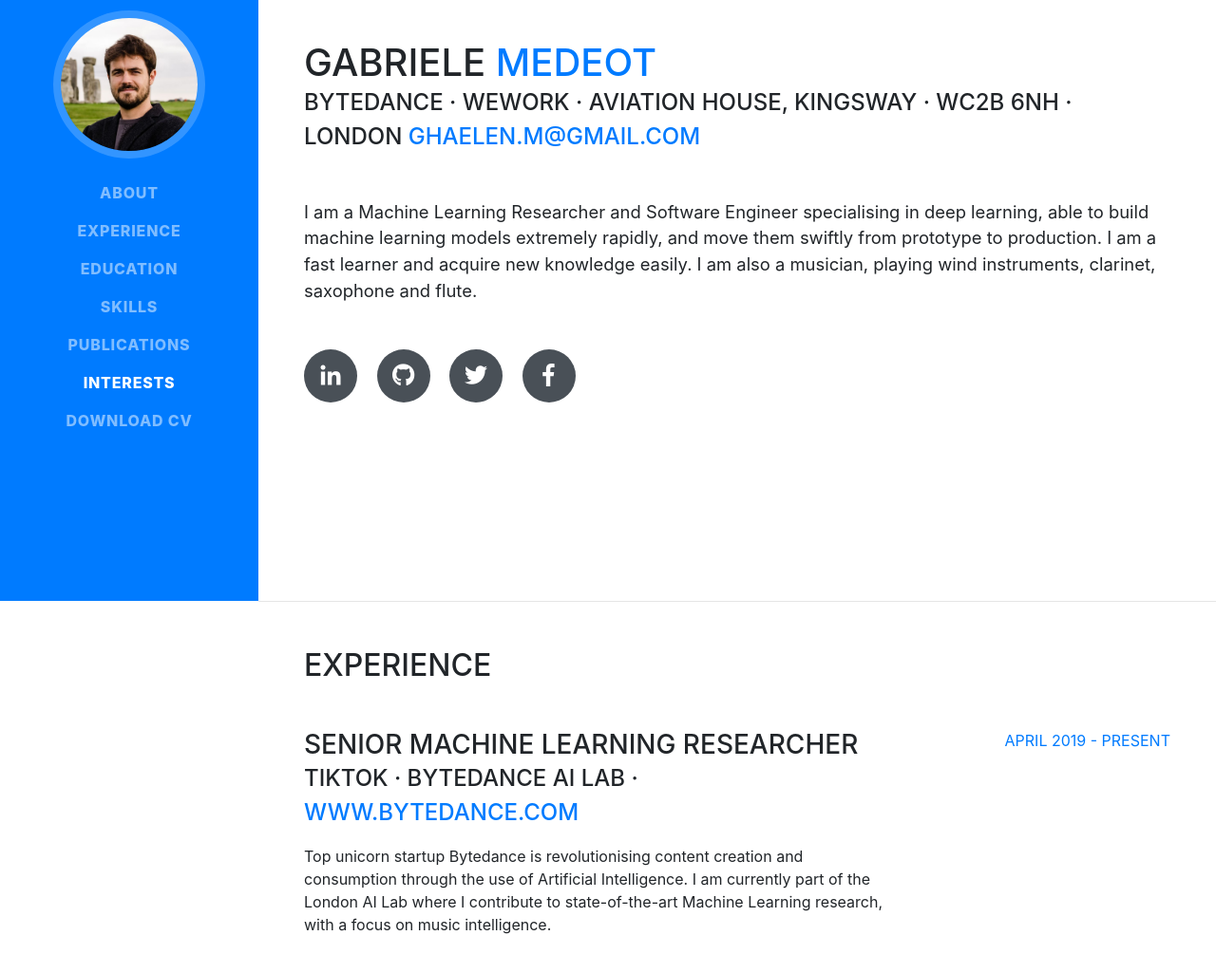
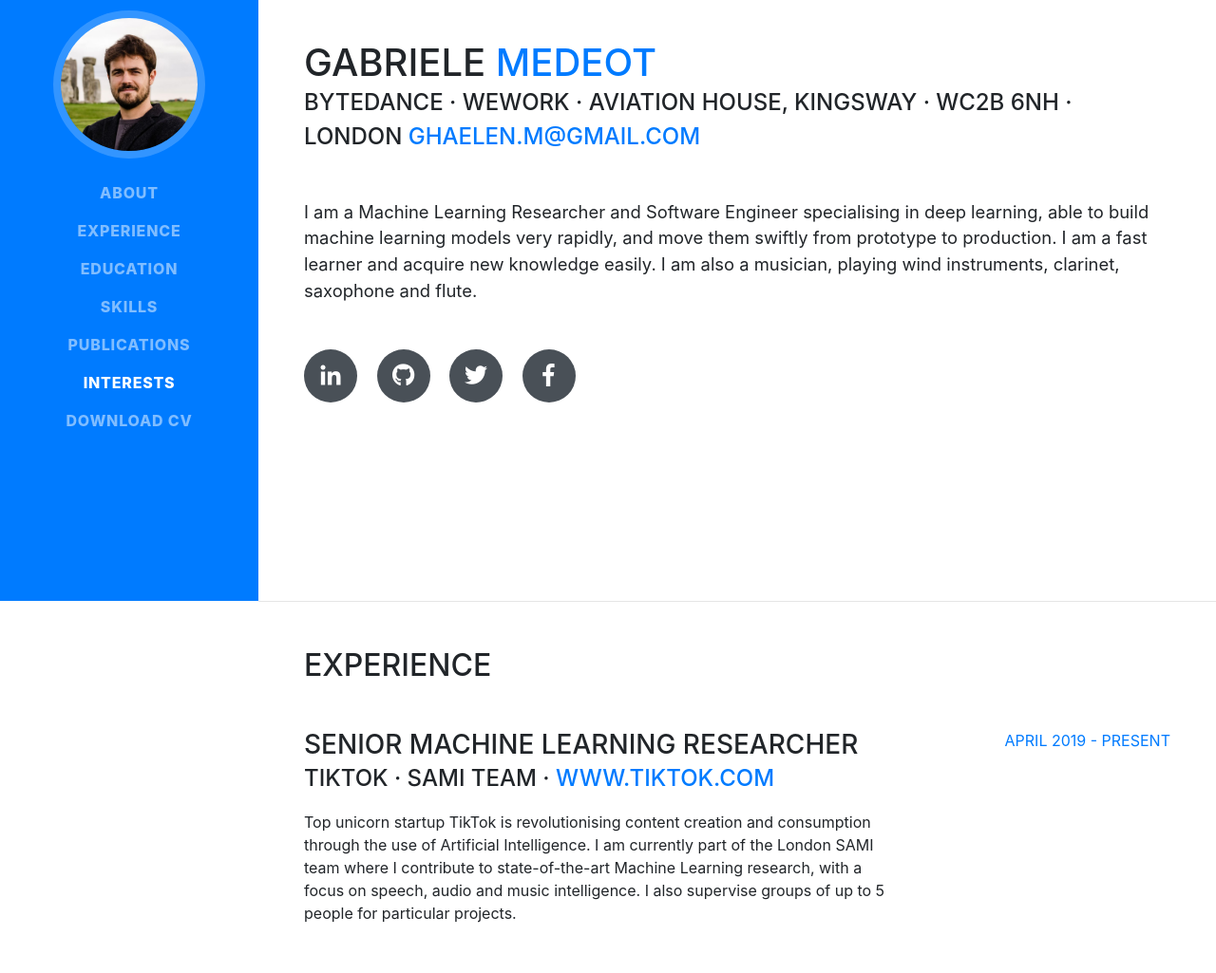
Before and after one commit to loulblemo/personalwebsite, a website with bundled scripts: page index.html in a window 1280 px wide. Shown: the part 167-1192 px from the top of the page at 95% size. Built offline with nearby package versions, Linux system fonts and the light colour scheme; a web font is replaced by a local one.

Commit message:
Changing TikTok experience slightly

```diff
--- a/index.html
+++ b/index.html
@@ -99,7 +99,7 @@
             <!-- 66 Irwell Estate · Neptune Street · SE16 7JS · LONDON -->
             <a href="mailto:name@email.com">ghaelen.m@gmail.com</a>
           </div>
-          <p class="lead mb-5">I am a Machine Learning Researcher and Software Engineer specialising in deep learning, able to build machine learning models extremely rapidly, and move them swiftly from prototype to production. I am a fast learner and acquire new knowledge easily. I am also a musician, playing wind instruments, clarinet, saxophone and flute.</p>
+          <p class="lead mb-5">I am a Machine Learning Researcher and Software Engineer specialising in deep learning, able to build machine learning models very rapidly, and move them swiftly from prototype to production. I am a fast learner and acquire new knowledge easily. I am also a musician, playing wind instruments, clarinet, saxophone and flute.</p>
           <div class="social-icons">
             <a href="https://www.linkedin.com/in/gmedeot/">
               <i class="fab fa-linkedin-in"></i>
@@ -127,8 +127,8 @@
           <div class="resume-item d-flex flex-column flex-md-row mb-5">
             <div class="resume-content mr-auto">
               <h3 class="mb-0">Senior Machine Learning Researcher</h3>
-              <div class="subheading mb-3"> TikTok · ByteDance AI Lab · <a href="https://bytedance.com">www.bytedance.com </a></div>
-              <p>Top unicorn startup Bytedance is revolutionising content creation and consumption through the use of Artificial Intelligence. I am currently part of the London AI Lab where I contribute to state-of-the-art Machine Learning research, with a focus on music intelligence.</p>
+              <div class="subheading mb-3"> TikTok · SAMI team · <a href="https://tiktok.com"> www.tiktok.com </a></div>
+              <p>Top unicorn startup TikTok is revolutionising content creation and consumption through the use of Artificial Intelligence. I am currently part of the London SAMI team where I contribute to state-of-the-art Machine Learning research, with a focus on speech, audio and music intelligence. I also supervise groups of up to 5 people for particular projects. </p>
             </div>
             <div class="resume-date text-md-right">
               <span class="text-primary">APRIL 2019 - PRESENT</span>
```
